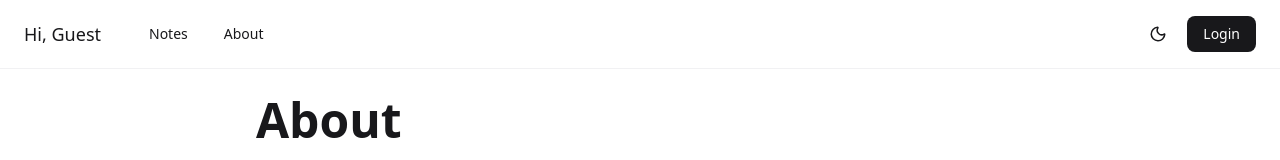
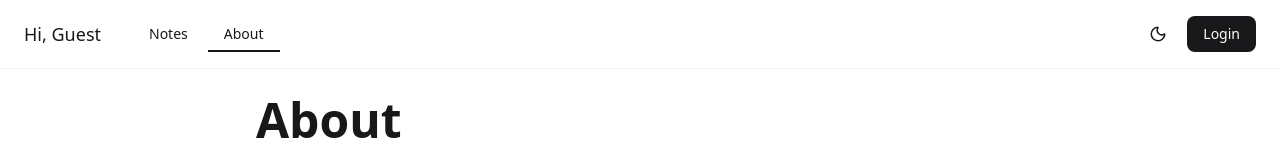
Before and after one commit to dvirzg/com, a React (Vite) app: page /about in a window 1280 px wide. Shown: the top 160 px of the page. Built offline with nearby package versions, Linux system fonts and the light colour scheme; no server answers; the database is empty.

Commit message:
scrolling

```diff
--- a/src/components/Navbar.jsx
+++ b/src/components/Navbar.jsx
@@ -67,7 +67,7 @@ const Navbar = () => {
                 {isActive(tab.path) && (
                   <motion.div
                     layoutId="active-underline"
-                    className="absolute bottom-0 left-0 h-0.5 bg-white z-20"
+                    className="absolute bottom-0 left-0 h-0.5 bg-zinc-900 dark:bg-white z-20"
                     transition={{ type: 'spring', duration: 0.3, bounce: 0 }}
                     style={{ width: '100%' }}
                   />
--- a/src/pages/Home.jsx
+++ b/src/pages/Home.jsx
@@ -33,10 +33,10 @@ const ScrollArrow = () => {
 
 const Home = () => {
   return (
-    <div className="h-screen overflow-y-scroll snap-y snap-mandatory bg-white dark:bg-black transition-colors">
+    <div className="h-screen overflow-y-scroll bg-white dark:bg-black transition-colors">
       {/* Hero Section */}
       <motion.div
-        className="h-screen flex flex-col items-center justify-center px-6 snap-start snap-always"
+        className="h-screen flex flex-col items-center justify-center px-6"
         style={{ position: 'relative' }}
       >
         <motion.div
@@ -57,7 +57,7 @@ const Home = () => {
       </motion.div>
 
       {/* Content Section */}
-      <div className="h-screen flex flex-col items-center justify-start px-6 snap-start snap-always pt-30">
+      <div className="h-screen flex flex-col items-center justify-start px-6 pt-30">
         <div className="text-left max-w-4xl w-full">
           <h2 className="text-3xl md:text-4xl font-bold mb-6 text-zinc-900 dark:text-white">
             About Me
```
